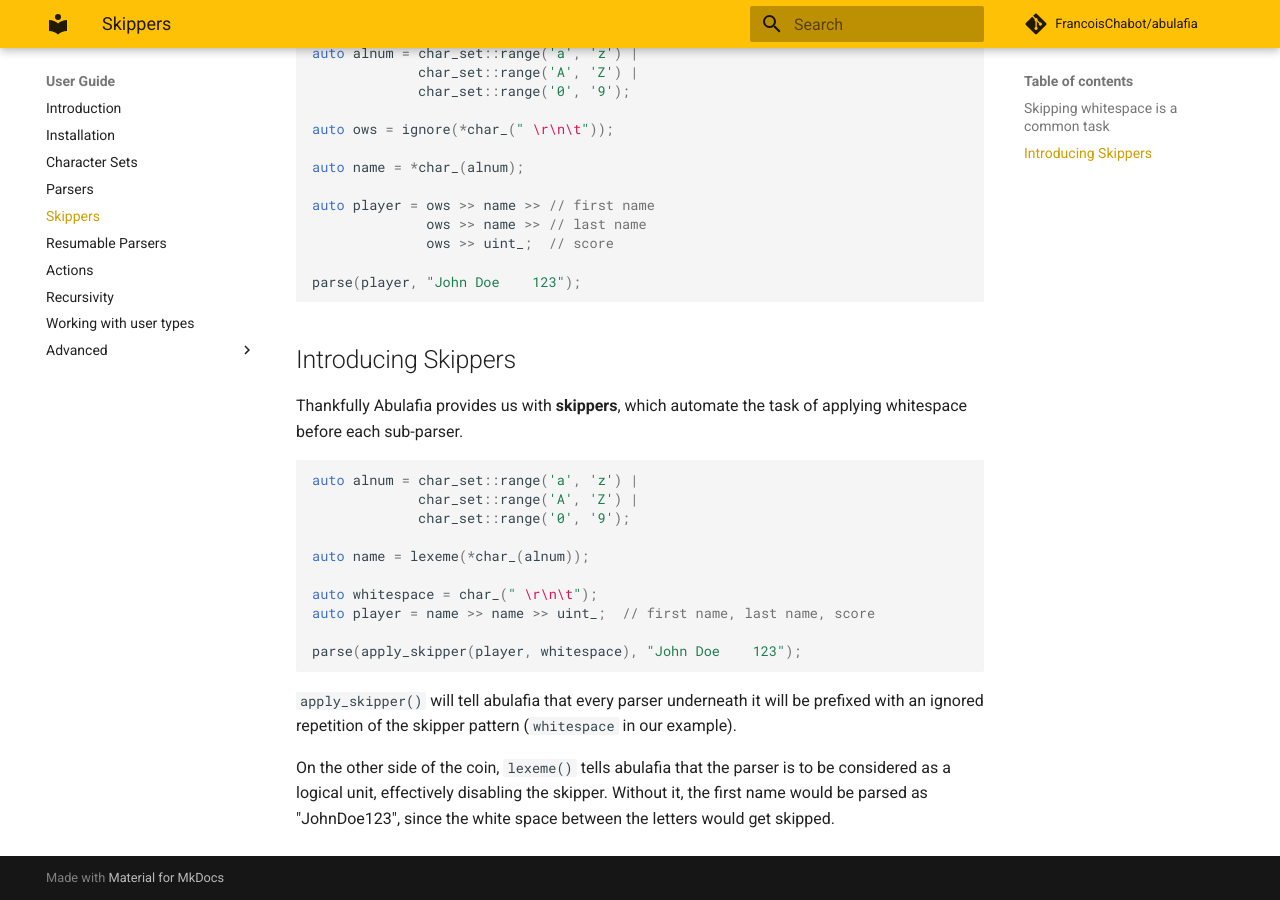
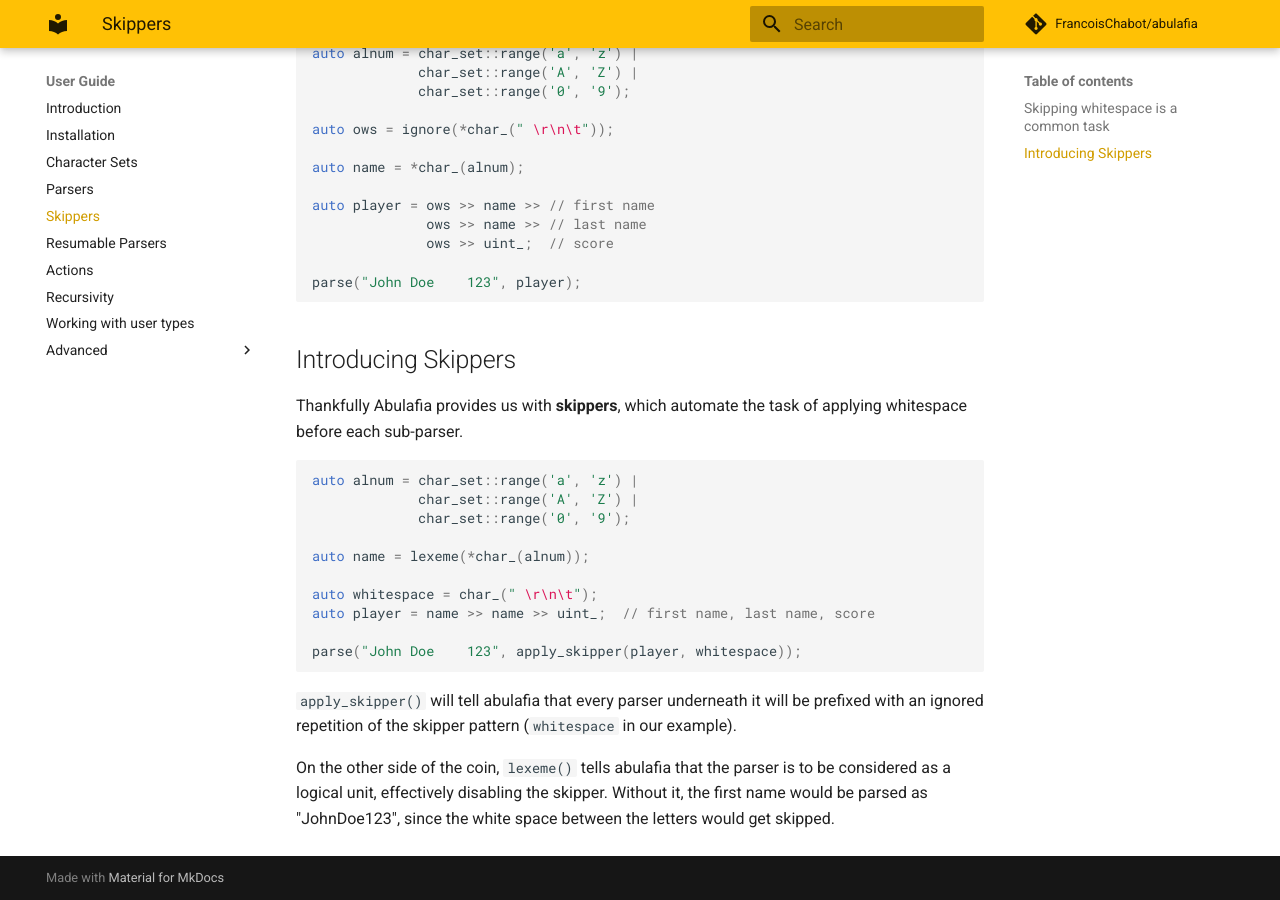
Before and after one commit to FrancoisChabot/abulafia, an MkDocs documentation site: the page built from docs/guide/03_skippers.md, in a window 1280 px wide and 900 px high, scrolled down 578 px. Built offline with MkDocs 1.6.1 and Material for MkDocs 9.7.7, drawn with Linux system fonts in a browser that asks for light colours; comment, search, counter and statistics services are not loaded; old or Windows-style settings are respelled for this version of MkDocs.

````diff
--- a/docs/guide/03_skippers.md
+++ b/docs/guide/03_skippers.md
@@ -31,7 +31,7 @@ auto player = ows >> name >> // first name
               ows >> name >> // last name
               ows >> uint_;  // score
 
-parse(player, "John Doe    123");
+parse("John Doe    123", player);
 ```
 ## Introducing Skippers
 
@@ -48,7 +48,7 @@ auto name = lexeme(*char_(alnum));
 auto whitespace = char_(" \r\n\t");
 auto player = name >> name >> uint_;  // first name, last name, score
 
-parse(apply_skipper(player, whitespace), "John Doe    123");
+parse("John Doe    123", apply_skipper(player, whitespace));
 ```
 
 `apply_skipper()` will tell abulafia that every parser underneath it will be prefixed with an ignored repetition of the skipper pattern (`whitespace` in our example).
````
Also changed, not shown: 1 other file.
